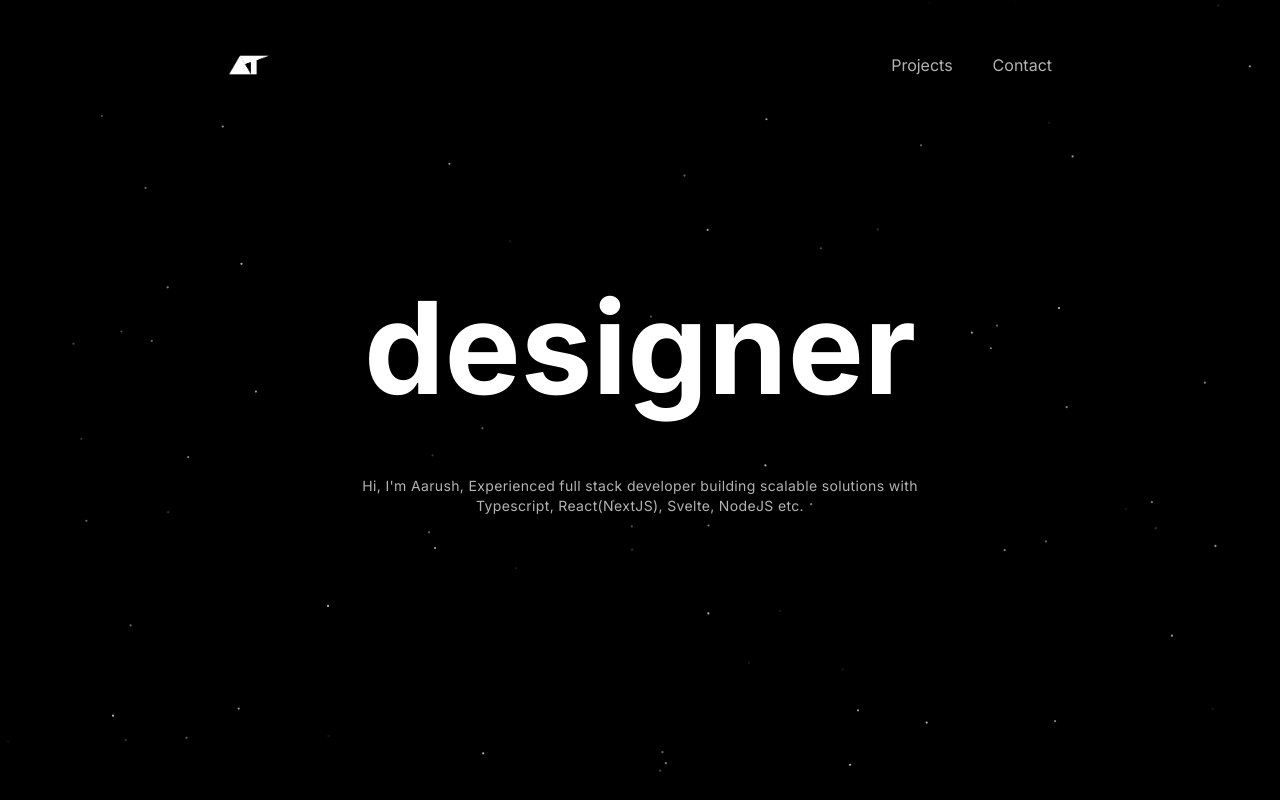
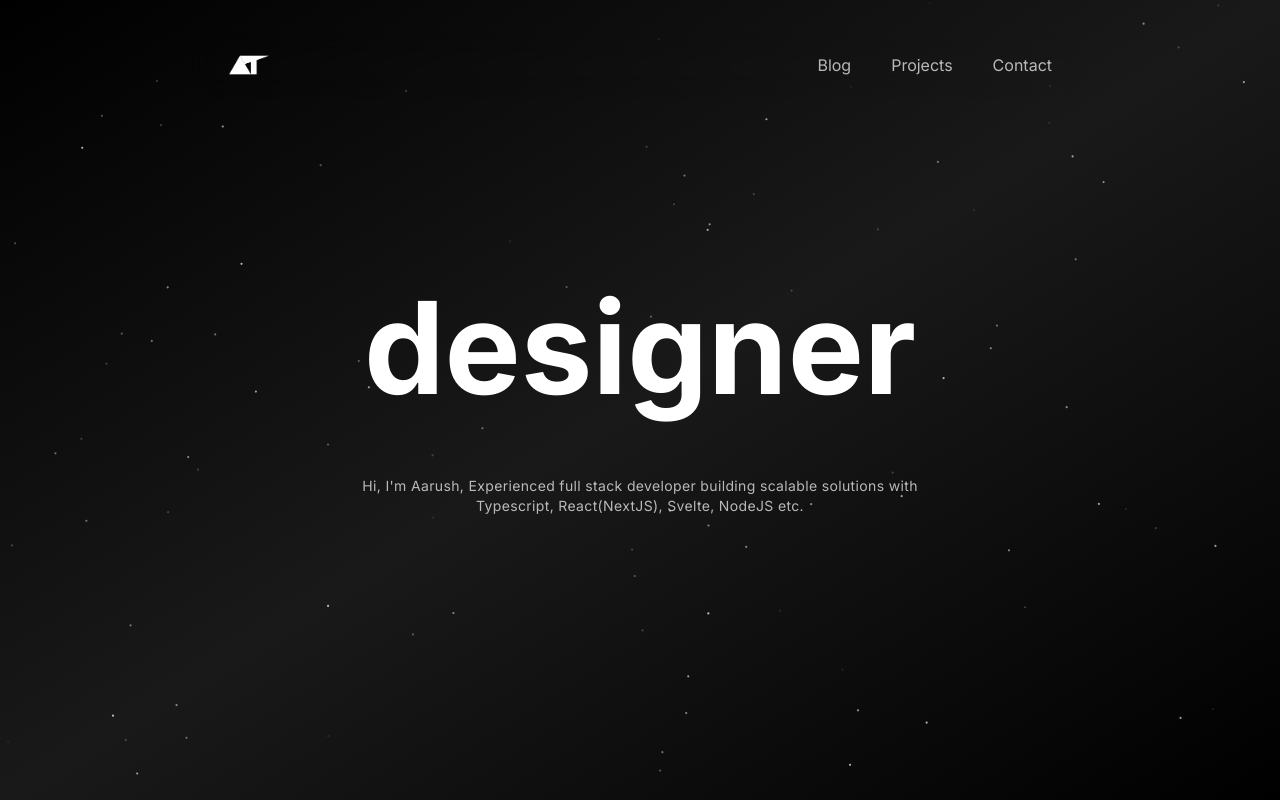
Before and after one commit to Thisisaarush/MyPortfolio, a Next.js app: page / in a window 1280 px wide. Shown: the top 800 px of the page. Built offline with nearby package versions, Linux system fonts and the light colour scheme.

Commit message:
updated navigation bar and hero section bg

```diff
--- a/src/Components/HeroSection/HeroSection.tsx
+++ b/src/Components/HeroSection/HeroSection.tsx
@@ -1,5 +1,3 @@
-"use client";
-
 import React, { useEffect, useState } from "react";
 import Particles from "../Particles/Particles";
 
@@ -20,7 +18,7 @@ const HeroSection = () => {
   }, [currentTitle]);
 
   return (
-    <div className="w-screen h-screen relative bg-black flex flex-col gap-16 justify-center items-center px-4">
+    <div className="w-screen h-screen relative bg-gradient-to-br from-black via-black/90 to-black flex flex-col gap-16 justify-center items-center px-4">
       <span className="hero-section font-bold lowercase text-white text-5xl sm:text-6xl md:text-9xl z-10">
         {title[currentTitle]}
       </span>
@@ -28,7 +26,7 @@ const HeroSection = () => {
         Hi, I'm Aarush, Experienced full stack developer building scalable
         solutions with Typescript, React(NextJS), Svelte, NodeJS etc.
       </span>
-      <Particles className="absolute inset-0" quantity={150} />
+      <Particles className="absolute inset-0" quantity={200} />
     </div>
   );
 };
--- a/src/Components/Navigation/Navigation.tsx
+++ b/src/Components/Navigation/Navigation.tsx
@@ -1,12 +1,19 @@
+import React from "react";
 import Image from "next/image";
 import Link from "next/link";
-import React from "react";
+import { usePathname } from "next/navigation";
 
 import Logo from "../../../public/Logo.png";
 
 const Navigation = () => {
+  const pathname = usePathname();
+
   return (
-    <ul className="z-20 text-sm md:text-base absolute text-white top-8 left-1/2 -translate-x-1/2 transition-all duration-150 ease-in-out bg-black/90 rounded-full backdrop-blur-md flex justify-between items-center max-w-4xl w-[90vw] px-6 sm:px-8 py-2">
+    <ul
+      className={`z-20 text-sm md:text-base absolute text-white top-8 left-1/2 -translate-x-1/2 transition-all duration-150 ease-in-out ${
+        pathname === "/" ? "bg-transparent" : "bg-black/90"
+      } rounded-full backdrop-blur-md flex justify-between items-center max-w-4xl w-[90vw] px-6 sm:px-8 py-2`}
+    >
       <li>
         <Link href="/">
           <Image src={Logo} alt="logo" width={50} height={50} />
@@ -14,6 +21,9 @@ const Navigation = () => {
       </li>
 
       <li className="gap-4 sm:gap-8 flex justify-center items-center capitalize text-white/70">
+        <Link href="/blog" className="hover:text-white p-1">
+          Blog
+        </Link>
         <Link href="/projects" className="hover:text-white p-1">
           Projects
         </Link>
--- a/src/Components/RainbowPrism/RainbowPrism.js
+++ b/src/Components/RainbowPrism/RainbowPrism.js
@@ -1,5 +1,3 @@
-"use client";
-
 import React, { useState, useEffect } from "react";
 import { Canvas, useLoader } from "@react-three/fiber";
 import { Bloom, EffectComposer, LUT } from "@react-three/postprocessing";
```
